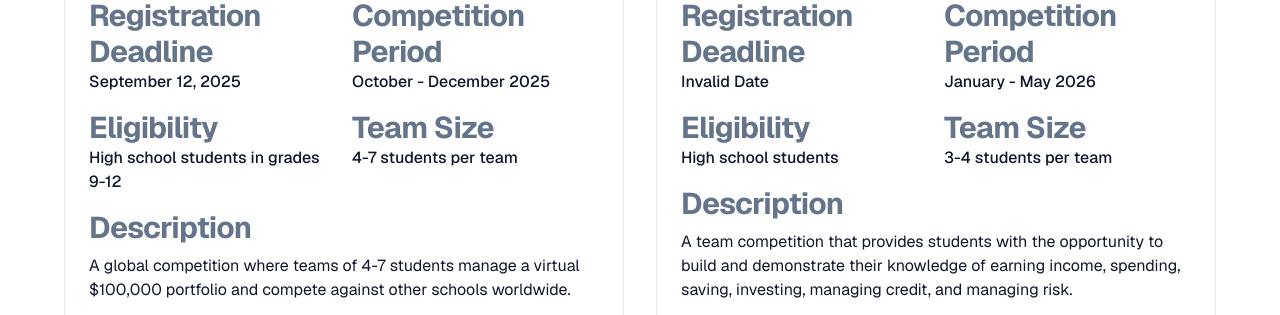
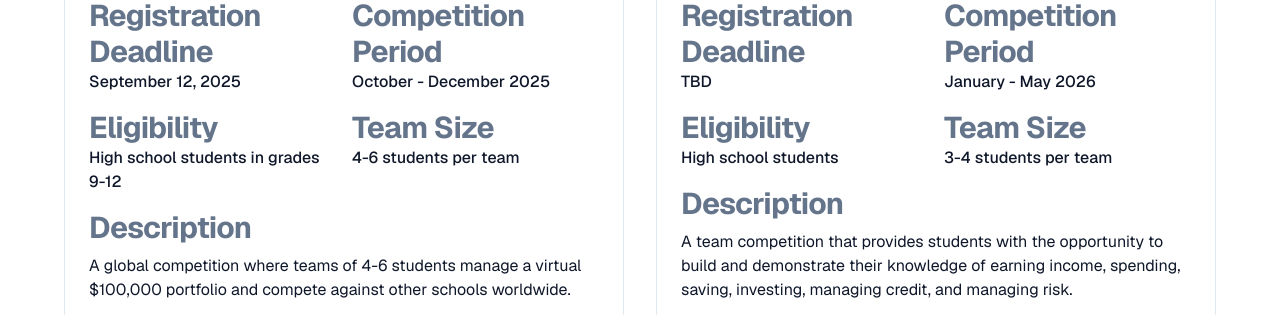
Before and after one commit to dbuldum4/soloninvsociety, a Next.js app in the folder solon-investment-society/: page /competitions in a window 1280 px wide. Shown: the part 485-800 px from the top of the page. Built offline with nearby package versions, Linux system fonts and the light colour scheme.

Commit message:
fix: challenges

```diff
--- a/solon-investment-society/src/app/competitions/page.tsx
+++ b/solon-investment-society/src/app/competitions/page.tsx
@@ -1,4 +1,16 @@
 'use client';
+
+function formatRegistrationDeadline(deadline: string) {
+  const timestamp = Date.parse(deadline);
+  if (!Number.isNaN(timestamp)) {
+    return new Date(timestamp).toLocaleDateString('en-US', {
+      year: 'numeric',
+      month: 'long',
+      day: 'numeric'
+    });
+  }
+  return deadline;
+}
 
 const competitions = [
   {
@@ -7,9 +19,9 @@ const competitions = [
     organizer: 'University of Pennsylvania',
     registrationDeadline: '2025-09-12',
     competitionPeriod: 'October - December 2025',
-    description: 'A global competition where teams of 4-7 students manage a virtual $100,000 portfolio and compete against other schools worldwide.',
+    description: 'A global competition where teams of 4-6 students manage a virtual $100,000 portfolio and compete against other schools worldwide.',
     eligibility: 'High school students in grades 9-12',
-    teamSize: '4-7 students per team',
+    teamSize: '4-6 students per team',
     prizes: ['Global recognition', 'Scholarship opportunities', 'Networking with finance professionals'],
     website: 'https://globalyouth.wharton.upenn.edu/competitions/investment-competition/'
   },
@@ -17,13 +29,13 @@ const competitions = [
     id: 'npfc',
     name: 'National Personal Finance Challenge',
     organizer: 'Council for Economic Education',
-    registrationDeadline: 'Varies by state',
+    registrationDeadline: 'TBD',
     competitionPeriod: 'January - May 2026',
     description: 'A team competition that provides students with the opportunity to build and demonstrate their knowledge of earning income, spending, saving, investing, managing credit, and managing risk.',
     eligibility: 'High school students',
     teamSize: '3-4 students per team',
     prizes: ['National finals', 'Scholarships', 'Recognition'],
-    website: 'https://www.npfc.net/'
+    website: 'https://www.councilforeconed.org/programs/for-students/national-personal-finance-challenge/'
   },
   {
     id: 'yis',
@@ -99,13 +111,7 @@ export default function CompetitionsPage() {
               <div className="grid grid-cols-2 gap-4 mb-4">
                 <div>
                   <h3 className="text-sm font-medium text-muted-foreground">Registration Deadline</h3>
-                  <p className="font-medium">
-                    {new Date(competition.registrationDeadline).toLocaleDateString('en-US', {
-                      year: 'numeric',
-                      month: 'long',
-                      day: 'numeric'
-                    })}
-                  </p>
+                  <p className="font-medium">{formatRegistrationDeadline(competition.registrationDeadline)}</p>
                 </div>
                 <div>
                   <h3 className="text-sm font-medium text-muted-foreground">Competition Period</h3>
```
